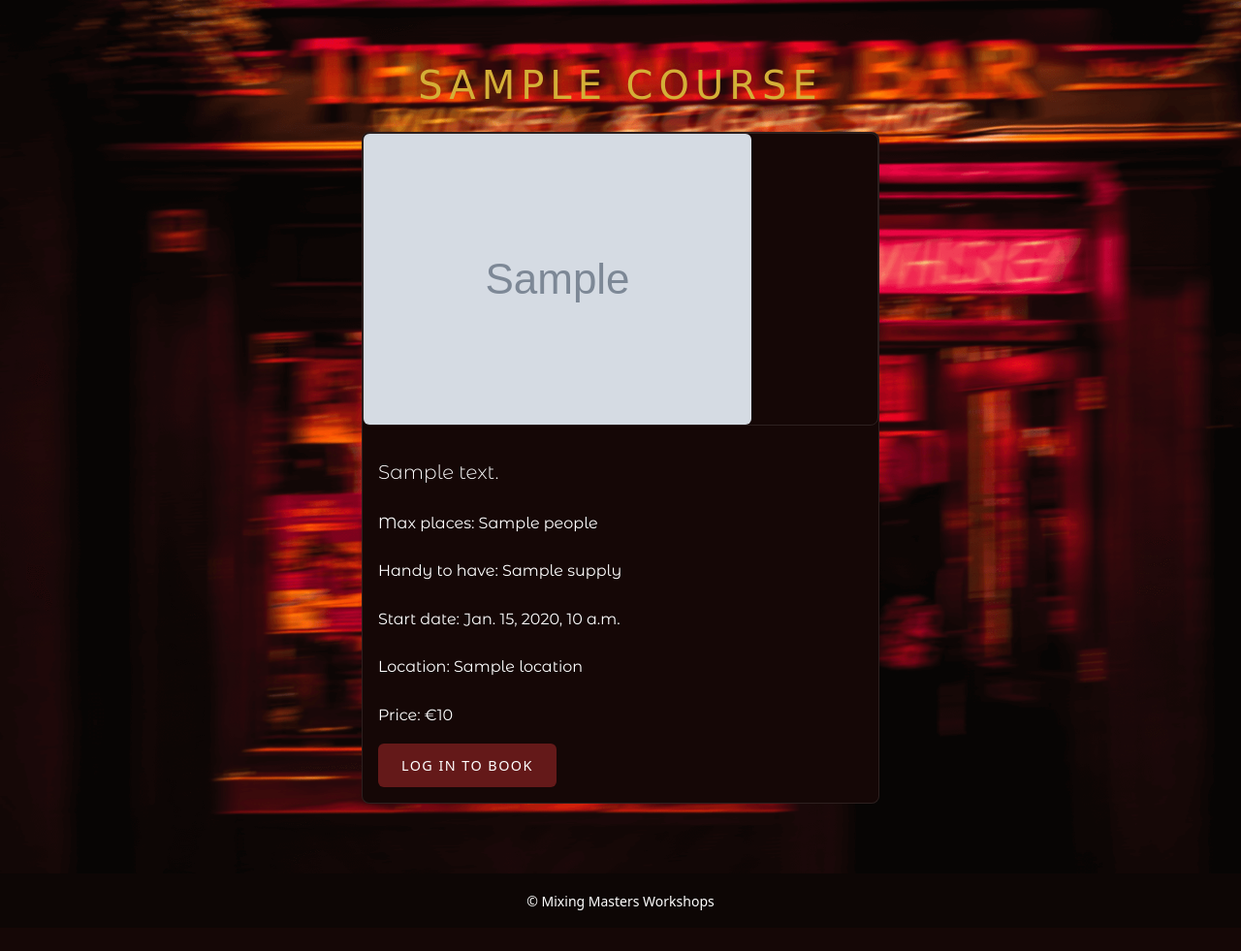
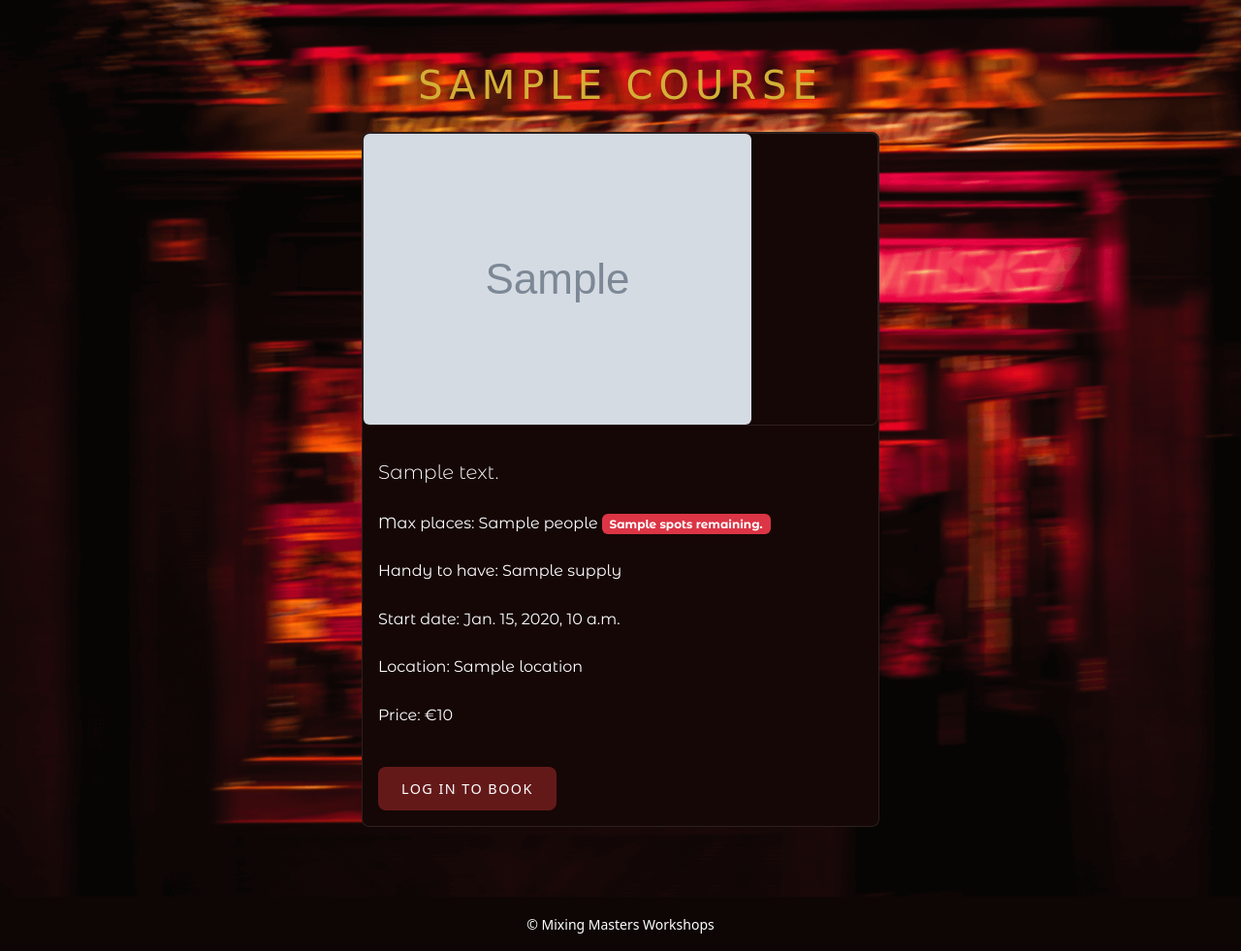
Before and after one commit to Kearns55/mixing-masters, a Django app: template courses/templates/courses/course_detail.html in a window 1280 px wide. Shown: the part 65-1046 px from the top of the page at 97% size. Before the commit the page ends 1004 px from the top, so only its background shows below. Run offline with Django 4.2, Linux system fonts and the light colour scheme; the template is opened without the code that fills it: most values are stand-ins (such as "Sample title", 1, 10 or a date in 2020); grey boxes marked "Sample" are stand-in pictures; some web fonts are replaced.

Commit message:
Add purchase logic to update spots left and prevent duplivate purchases

```diff
--- a/courses/templates/courses/course_detail.html
+++ b/courses/templates/courses/course_detail.html
@@ -13,17 +13,27 @@
                         class="img-fluid rounded shadow-sm">{% endif %}</p>
                 <div class="card-body">
                     <h2 class="lead">{{ course.description }}</h2>
-            <p class="mt-4">Max places: {{course.max_participants}} people</p>
+                    <p class="mt-4">Max places: {{course.max_participants}} people <span class="badge text-bg-danger">{{ spots_left }} spot{{ spots_left|pluralize }} remaining.</span></p>
                     <p class="mt-4">Handy to have: {{course.supplies.all|join:", "}}</p>
                     <p class="mt-4">Start date: {{course.start_date}}</p>
                     <p class="mt-4">Location: {{course.location}}</p>
                     <p class="mt-4">Price: €{{ course.price }}</p>
                     {% if user.is_authenticated %}
+                        {% if has_purchased %}
+                            <a href="{% url 'courses:my_courses' %}" class="btn btn-primary btn-lg mt-4">View Purchased Workshops</a>
+                        {% elif is_full %}
+                            <button class="btn btn-secondary btn-lg mt-4" disabled>Workshop Sold Out</button>
+                        {% else %}
+                            <a href="{% url 'courses:create_checkout_session' course.pk %}" class="btn btn-primary btn-lg mt-4">Book Now</a>
+                        {% endif %}
+                    {% else %}
+                        {% if is_full %}
+                            <button class="btn btn-secondary btn-lg mt-4" disabled>Workshop Sold Out</button>
+                        {% else %}
+                            <a href="{% url 'account_login' %}" class="btn btn-outline-primary btn-lg mt-4">Log in to Book</a>
+                        {% endif %}
+                    {% endif %}
                 </div>
-            <a href="{% url 'courses:create_checkout_session' course.pk %}" class="btn btn-primary btn-lg mt-4">Book Now</a>
-            {% else %}
-            <a href="{% url 'account_login' %}" class="btn btn-outline-primary">Log in to Book</a>
-            {% endif %}
             </div>
         </div>
     </div>
```
Also changed, not shown: courses/views.py (+26 -2 lines). Lines whose indentation alone changed are shown as unchanged.
